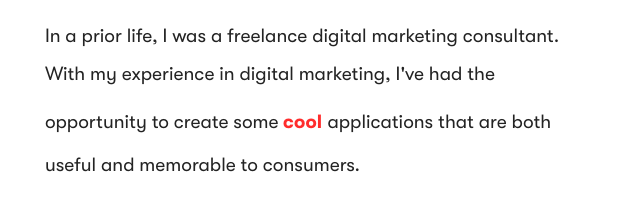
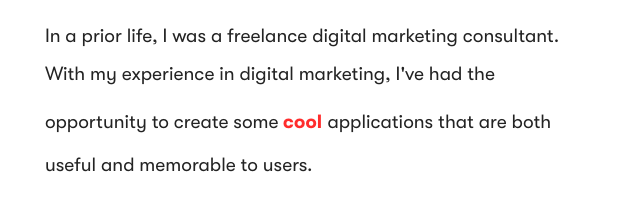
Before and after one commit to ommwong/portfolio, a Gatsby site: page / in a window 1280 px wide. Shown: the part 729-930 px from the top of the page, 620-1260 px from the left. Built offline with nearby package versions, Linux system fonts and the light colour scheme; Gatsby itself is replaced by a stand-in of ours.

Commit message:
fix: typo

```diff
--- a/src/components/about/index.jsx
+++ b/src/components/about/index.jsx
@@ -32,7 +32,7 @@ const About = () => {
               </Text>
               <Text> As a developer, I've worked on challenging projects alongside incredibly talented developers who have raised the bar for what I can build and <b className="text-primary lined-link">learn</b> in full stack development.
               </Text>
-              <Text> In a prior life, I was a freelance digital marketing consultant. With my experience in digital marketing, I've had the opportunity to create some <b className="text-primary lined-link">cool</b> applications that are both useful and memorable to consumers.
+              <Text> In a prior life, I was a freelance digital marketing consultant. With my experience in digital marketing, I've had the opportunity to create some <b className="text-primary lined-link">cool</b> applications that are both useful and memorable to users.
               </Text>
               <Text> When I'm not in front of the 💻, I love to read 📚 and cook 🍝.
               </Text>
```
